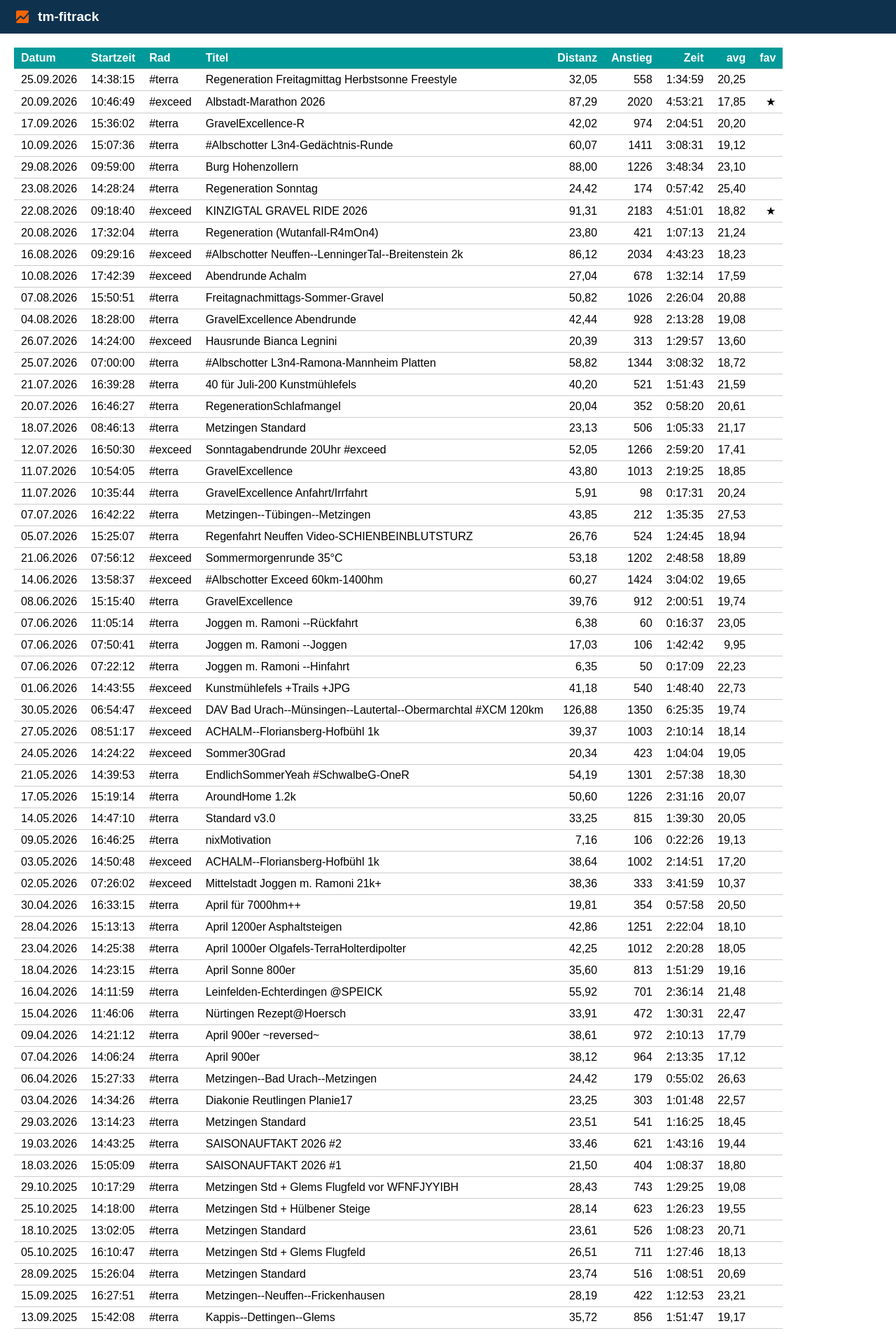
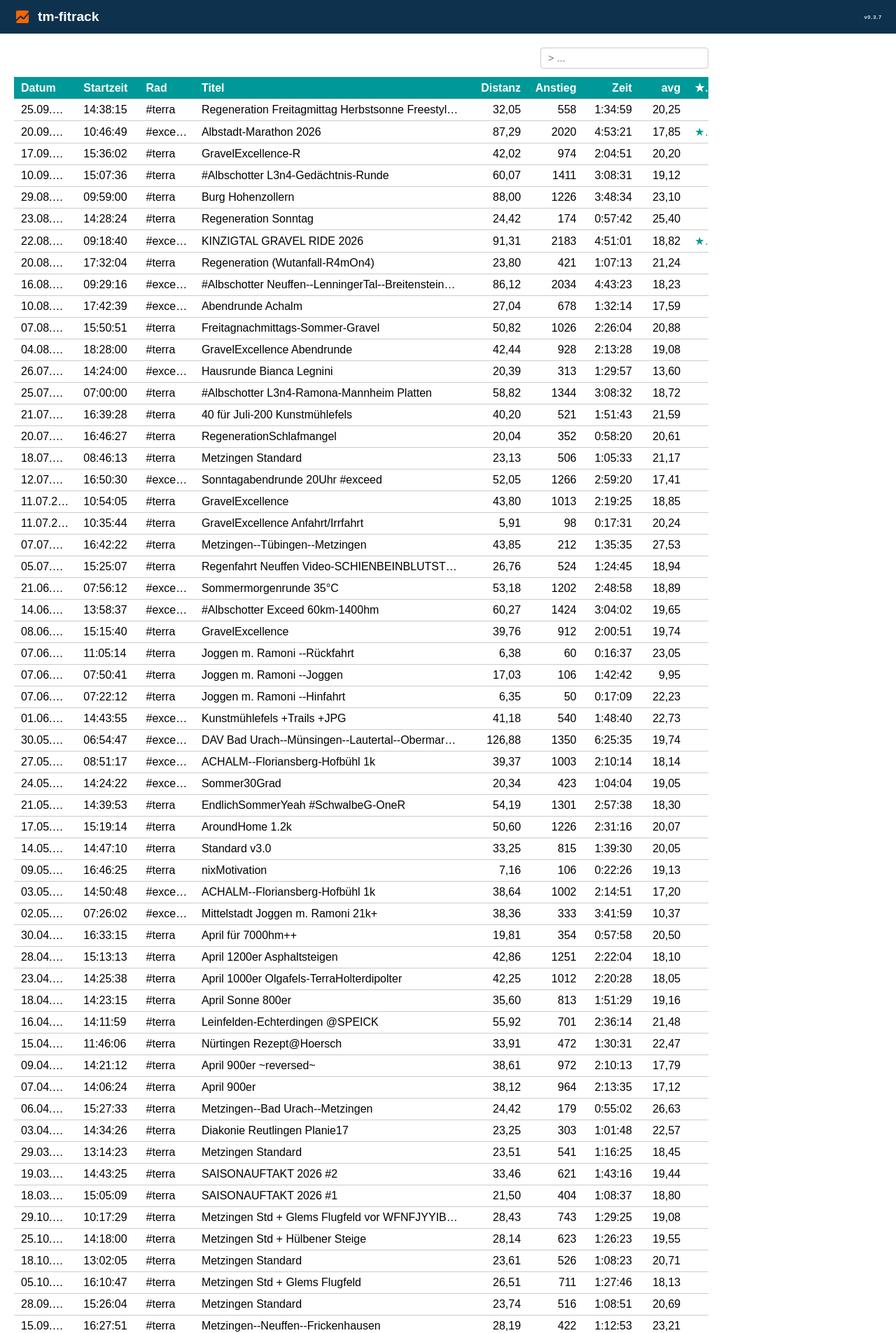
Before and after one commit to p1xeltm/tm-fitrack, a Flask app: page / in a window 1280 px wide. Shown: the top 1905 px of the page at 70% size. Run offline with Flask 3, Linux system fonts and the light colour scheme; data comes from the database, SQL or seed files in the repository; both versions use the stored data as it was after the commit.

Commit message:
update v0.3.7

```diff
--- a/server.py
+++ b/server.py
@@ -1,11 +1,12 @@
-from flask import Flask, render_template, jsonify
+from flask import Flask, render_template, jsonify, request
 import sqlite3
 
 DATENBANK = "fitdb.db"
 app = Flask(__name__, template_folder="templates", static_folder="static")
 
 @app.route("/")
-def index(): return render_template("index.html")
+def index():
+    return render_template("index.html")
 
 @app.route("/api/activities")
 def activities():
@@ -16,5 +17,18 @@ def activities():
         daten = [dict(row) for row in cursor.fetchall()]
     return jsonify(daten)
 
+@app.route("/api/activities/<int:activity_id>", methods=["PATCH"])
+def update_activity(activity_id):
+    daten_body = request.get_json() or {}
+    spalte = daten_body.get("spalte")
+    wert = daten_body.get("wert")
+
+    with sqlite3.connect(DATENBANK) as conn:
+        cursor = conn.cursor()
+        cursor.execute(f"UPDATE activities SET {spalte} = ? WHERE id = ?", (wert, activity_id))
+        conn.commit()
+
+    return jsonify({"success": True, "id": activity_id, "spalte": spalte, "wert": wert})
+
 if __name__ == "__main__":
     app.run(host="localhost", port=5000, debug=True)
--- a/static/script.js
+++ b/static/script.js
@@ -1,3 +1,14 @@
+// Globale Variable für geladenen Aktivitäten
+let alleAktivitaeten = [];
+
+
+
+/*
+  =================================================================================
+    FUNKTIONEN
+  =================================================================================
+*/
+
 // Funktion: Umwandlung Datum YYYY-MM-DD >> DD.MM.YYYY
 function formDatum(str) {
     if (!str) return '';
@@ -23,26 +34,185 @@ function formZeit(sekunden) {
     return `${h}:${mStr}:${sStr}`;
 }
 
-// Abruf Daten aus API und Eintragung in Tabelle
-fetch('/api/activities')
-    .then(antwort => antwort.json())
-    .then(liste => {
+// Funktion: Aktualisieren von Datenbank-Feldern
+async function update_dbFeld(activityId, spalte, wert) {
+    const aktivitaet = alleAktivitaeten.find(a => a.id === activityId);
+    const alterWert = aktivitaet ? aktivitaet[spalte] : null;
+
+    // Lokalen Datenstand vorab anpassen
+    if (aktivitaet) aktivitaet[spalte] = wert;
+
+    try {
+        const antwort = await fetch(`/api/activities/${activityId}`, {
+            method: 'PATCH',
+            headers: { 'Content-Type': 'application/json' },
+            body: JSON.stringify({ spalte: spalte, wert: wert })
+        });
+
+        if (!antwort.ok) throw new Error('Netzwerk-Fehler');
+    } catch (err) {
+        console.error(`Fehler beim Speichern von ${spalte}:`, err);
+        // Bei Fehler Wert zurückrollen
+        if (aktivitaet) aktivitaet[spalte] = alterWert;
+        rendereTabelle(alleAktivitaeten);
+    }
+}
+
+// Funktion: Renderung von gefilterten Tabellenzeilen
+function rendereTabelle(liste) {
     const ziel = document.getElementById('daten');
     ziel.innerHTML = '';
 
+    if (liste.length === 0) {
+        ziel.innerHTML = '<tr><td colspan="9">Keine Treffer gefunden.</td></tr>';
+        return;
+    }
+
     liste.forEach(zeile => {
         const tr = document.createElement('tr');
+        const istFav = Boolean(zeile.fav);
+
         tr.innerHTML = `
             <td class="spalte-align-left">${formDatum(zeile.datum)}</td>
             <td class="spalte-align-left">${zeile.startzeit || ''}</td>
-                <td class="spalte-align-left">${zeile.rad || ''}</td>
-                <td class="spalte-align-left">${zeile.titel || ''}</td>
+            <td class="spalte-align-left edit-zelle" data-id="${zeile.id}" data-spalte="rad" contenteditable="false" spellcheck="false"><span class="edit-text">${zeile.rad || ''}</span><span class="icon-edit">»</span></td>
+            <td class="spalte-align-left edit-zelle" data-id="${zeile.id}" data-spalte="titel" contenteditable="false" spellcheck="false"><span class="edit-text">${zeile.titel || ''}</span><span class="icon-edit">»</span></td>
             <td class="spalte-align-right">${formZahl(zeile.distanz)}</td>
             <td class="spalte-align-right">${zeile.anstieg ?? ''}</td>
             <td class="spalte-align-right">${formZeit(zeile.zeit)}</td>
             <td class="spalte-align-right">${formZahl(zeile.avg)}</td>
-                <td class="spalte-align-right">${zeile.fav ? '★' : ''}</td>
+            <td class="spalte-align-right fav-zelle ${istFav ? 'ist-favorit' : ''}" data-id="${zeile.id}">
+                ${istFav ? '★' : ''}
+            </td>
         `;
         ziel.appendChild(tr);
     });
+}
+
+
+// Abruf der Daten von API
+fetch('/api/activities')
+    .then(antwort => antwort.json())
+    .then(liste => {
+        alleAktivitaeten = liste;
+        rendereTabelle(alleAktivitaeten);
     });
+
+
+
+/*
+  =================================================================================
+    EVENT-LISTENER
+  =================================================================================
+*/
+
+// Event-Listener für Suchfeld
+document.getElementById('suche').addEventListener('input', function(e) {
+    const begriff = e.target.value.toLowerCase().trim();
+
+    const gefiltert = alleAktivitaeten.filter(zeile => {
+        const datum = formDatum(zeile.datum).toLowerCase();
+        const rad = (zeile.rad || '').toLowerCase();
+        const titel = (zeile.titel || '').toLowerCase();
+
+        return datum.includes(begriff) ||
+               rad.includes(begriff) ||
+               titel.includes(begriff);
+    });
+
+    rendereTabelle(gefiltert);
+});
+
+// Event-Listener für Klicks (edit_fav & Icon-Klick bei edit-Zellen)
+document.getElementById('daten').addEventListener('click', function(e) {
+    // 1. Favorit umstellen
+    const favZelle = e.target.closest('.fav-zelle');
+    if (favZelle) {
+        const activityId = Number(favZelle.dataset.id);
+        const aktivitaet = alleAktivitaeten.find(a => a.id === activityId);
+        if (!aktivitaet) return;
+
+        const neuerStatus = aktivitaet.fav ? 0 : 1;
+        favZelle.classList.toggle('ist-favorit', neuerStatus === 1);
+        favZelle.textContent = neuerStatus === 1 ? '★' : '';
+
+        update_dbFeld(activityId, 'fav', neuerStatus);
+        return;
+    }
+
+    // 2. Klick DIREKT auf das Edit-Icon
+    if (e.target.classList.contains('icon-edit')) {
+        const editZelle = e.target.closest('.edit-zelle');
+        if (!editZelle) return;
+
+        editZelle.setAttribute('contenteditable', 'true');
+        editZelle.focus();
+    }
+});
+
+
+
+/*
+  =================================================================================
+    STEUERUNG BEIM EDITIEREN VON FELDERN (edit_rad, edit_titel)
+  =================================================================================
+*/
+
+// Hilfsvariable zum Speichern des Werts vor der Bearbeitung
+let alterZellenWert = '';
+
+// Speicherung Ursprungswert vor Editieren + Cursor ans Ende setzen
+document.getElementById('daten').addEventListener('focusin', function(e) {
+    if (!e.target.classList.contains('edit-zelle')) return;
+
+    const textSpan = e.target.querySelector('.edit-text');
+    alterZellenWert = textSpan ? textSpan.textContent : e.target.textContent;
+
+    // Cursor ans Ende des Textes setzen
+    setTimeout(() => {
+        const zielKnoten = textSpan || e.target;
+        const range = document.createRange();
+        const sel = window.getSelection();
+        range.selectNodeContents(zielKnoten);
+        range.collapse(false);
+        sel.removeAllRanges();
+        sel.addRange(range);
+    }, 0);
+});
+
+// Tastatur-Steuerung Enter (Speichern) / Esc (Abbruch)
+document.getElementById('daten').addEventListener('keydown', function(e) {
+    if (!e.target.classList.contains('edit-zelle')) return;
+
+    if (e.key === 'Enter') {
+        e.preventDefault();
+        e.target.blur();
+    }
+    else if (e.key === 'Escape') {
+        const textSpan = e.target.querySelector('.edit-text');
+        if (textSpan) {
+            textSpan.textContent = alterZellenWert;
+        } else {
+            e.target.textContent = alterZellenWert;
+        }
+        e.target.blur();
+    }
+});
+
+// Speichern beim Verlassen eines Feldes
+document.getElementById('daten').addEventListener('focusout', function(e) {
+    const editZelle = e.target.closest('.edit-zelle');
+    if (!editZelle) return;
+
+    const activityId = Number(editZelle.dataset.id);
+    const spalte = editZelle.dataset.spalte;
+
+    const textSpan = editZelle.querySelector('.edit-text');
+    const neuerWert = (textSpan ? textSpan.textContent : editZelle.textContent).trim();
+
+    // Zelle sperren & HTML-Struktur zurücksetzen
+    editZelle.setAttribute('contenteditable', 'false');
+    editZelle.innerHTML = `<span class="edit-text">${neuerWert}</span><span class="icon-edit">»</span>`;
+
+    update_dbFeld(activityId, spalte, neuerWert);
+});
--- a/static/style.css
+++ b/static/style.css
@@ -1,44 +1,93 @@
+/*
+  -----------------------------------------------------------------------
+    Grundgerüst
+  -----------------------------------------------------------------------
+*/
+
 body {
     font-family: sans-serif;
     margin: 0;
     padding: 0;
 }
 
-/* Hauptbereich mit Abstand zum Rand */
 .hauptinhalt {
     padding: 20px;
 }
 
+.container-tabelle {
+    width: 80%;
+}
+
+
 
 /*
   -----------------------------------------------------------------------
-    HEADER
+    BANNER
   -----------------------------------------------------------------------
 */
 
-.header-balken {
+.banner-balken {
     background-color: hsl(207, 69%, 18%);
     padding: 12px 20px;
     display: flex;
-    justify-content: flex-start;
+    justify-content: space-between;
+    align-items: center;
 }
 
-/* Container für Logo + Text */
-.header-inhalt {
+.banner-inhalt {
     display: flex;
     align-items: center;
     gap: 10px;
 }
 
-.header-icon {
+.banner-icon {
     width: 24px;
     height: 24px;
 }
 
-.header-titel {
+.banner-titel {
     color: hsl(0, 0%, 100%);
     font-size: 1.2rem;
     font-weight: bold;
+}
+
+.banner-version {
+    color: hsl(0, 0%, 90%);
+    font-size: 10px;
+    font-weight: bold;
+    letter-spacing: 1px;
+    display: inline-block;
+    transform: scale(0.75);
+    transform-origin: right center;
+    text-decoration: none;
+}
+
+
+
+/*
+  -----------------------------------------------------------------------
+    HEADER-BEREICH (Suche, ...)
+  -----------------------------------------------------------------------
+*/
+
+.header-bereich {
+    display: flex;
+    justify-content: flex-end; /* Suchfeld schließt exakt rechtsbündig ab */
+    margin-bottom: 12px;
+}
+
+.such-feld {
+    padding: 6px 10px;
+    font-size: 0.9rem;
+    border: 1px solid hsl(0, 0%, 80%);
+    border-radius: 4px;
+    outline: none;
+    width: 240px;
+    box-sizing: border-box;
+}
+
+.such-feld:focus {
+    border-color: hsl(207, 69%, 18%);
 }
 
 
@@ -50,12 +99,18 @@ body {
 */
 
 .tabelle {
+    width: 100%;
     border-collapse: collapse;
+    table-layout: fixed;
 }
 
 .tabelle th, .tabelle td {
-    border-bottom: 1px solid hsl(0, 0%, 80%); /* Nur Linie unten */
+    border-bottom: 1px solid hsl(0, 0%, 80%);
     padding: 6px 10px;
+    box-sizing: border-box;
+    white-space: nowrap;
+    overflow: hidden;
+    text-overflow: ellipsis;
 }
 
 .tabelle th {
@@ -63,9 +118,71 @@ body {
     color: hsl(0, 0%, 100%);
 }
 
-.spalte-align-left {
-    text-align: left;
+.spalte-align-left { text-align: left; }
+.spalte-align-right { text-align: right; }
+
+.spalte-datum     { width: 9%; }
+.spalte-startzeit { width: 9%; }
+.spalte-rad       { width: 8%; }
+.spalte-distanz   { width: 9%; }
+.spalte-anstieg   { width: 8%; }
+.spalte-zeit      { width: 8%; }
+.spalte-avg       { width: 7%; }
+.spalte-fav       { width: 3%; }
+.spalte-titel     { width: auto; }
+
+
+
+/*
+  -----------------------------------------------------------------------
+    EDIT_FAV
+  -----------------------------------------------------------------------
+*/
+
+.fav-zelle {
+    cursor: pointer;
+    user-select: none;
+    color: hsl(180, 100%, 30%);
 }
-.spalte-align-right {
-    text-align: right;
+.fav-zelle:not(.ist-favorit):hover::before {
+    content: '★';
+    opacity: 0.4;
 }
+
+
+/*
+  -----------------------------------------------------------------------
+    EDIT_FELD (rad, titel)
+  -----------------------------------------------------------------------
+*/
+
+.edit-zelle {
+    position: relative;
+    padding-left: 0;   /* Kein pauschaler Abstand mehr am Rand nötig */
+    padding-right: 0;
+}
+
+.icon-edit {
+    display: inline-block; /* Fließt direkt im Text mit */
+    margin-left: 6px;      /* Kleiner Abstand direkt zum letzten Buchstaben */
+    opacity: 0;
+    cursor: pointer;
+    font-size: 1rem;
+    font-weight: bold;
+    color: hsl(180, 100%, 30%);
+    user-select: none;
+}
+
+.edit-zelle:hover .icon-edit {
+    opacity: 0.99;
+}
+
+/* Sobald editiert wird, verstecken wir das Icon */
+.edit-zelle:focus .icon-edit {
+    display: none;
+}
+
+.edit-zelle:focus {
+    cursor: text;
+    outline: 1px solid hsl(180, 100%, 30%);
+}
--- a/templates/index.html
+++ b/templates/index.html
@@ -8,32 +8,40 @@
 </head>
 <body>
 
-    <header class="header-balken">
-        <div class="header-inhalt">
-            <img src="{{ url_for('static', filename='favicon.svg') }}" alt="Logo" class="header-icon">
-            <span class="header-titel">tm-fitrack</span>
+    <header class="banner-balken">
+        <div class="banner-inhalt">
+            <img src="{{ url_for('static', filename='favicon.svg') }}" alt="Logo" class="banner-icon">
+            <span class="banner-titel">tm-fitrack</span>
         </div>
+
+        <a href="https://github.com/p1xeltm/tm-fitrack" target="_blank" rel="noopener noreferrer" class="banner-version">v0.3.7</a>
     </header>
 
     <main class="hauptinhalt">
+        <div class="container-tabelle">
+            <div class="header-bereich">
+                <input type="text" id="suche" placeholder="> ..." class="such-feld">
+            </div>
+
             <table class="tabelle">
                 <thead>
                     <tr>
-                    <th class="spalte-align-left">Datum</th>
-                    <th class="spalte-align-left">Startzeit</th>
-                    <th class="spalte-align-left">Rad</th>
-                    <th class="spalte-align-left">Titel</th>
-                    <th class="spalte-align-right">Distanz</th>
-                    <th class="spalte-align-right">Anstieg</th>
-                    <th class="spalte-align-right">Zeit</th>
-                    <th class="spalte-align-right">avg</th>
-                    <th class="spalte-align-right">fav</th>
+                        <th class="spalte-align-left spalte-datum">Datum</th>
+                        <th class="spalte-align-left spalte-startzeit">Startzeit</th>
+                        <th class="spalte-align-left spalte-rad">Rad</th>
+                        <th class="spalte-align-left spalte-titel">Titel</th>
+                        <th class="spalte-align-right spalte-distanz">Distanz</th>
+                        <th class="spalte-align-right spalte-anstieg">Anstieg</th>
+                        <th class="spalte-align-right spalte-zeit">Zeit</th>
+                        <th class="spalte-align-right spalte-avg">avg</th>
+                        <th class="spalte-align-right spalte-fav">★</th>
                     </tr>
                 </thead>
                 <tbody id="daten">
-                <tr><td colspan="9">Lade Daten...</td></tr>
+                    <tr><td colspan="9">Abruf Daten...</td></tr>
                 </tbody>
             </table>
+        </div>
     </main>
 
     <script src="{{ url_for('static', filename='script.js') }}"></script>
```
Also changed, not shown: info.txt (added, +19 -0 lines), README.md, fitdb.db, 1 other file. Lines whose indentation alone changed are shown as unchanged.
